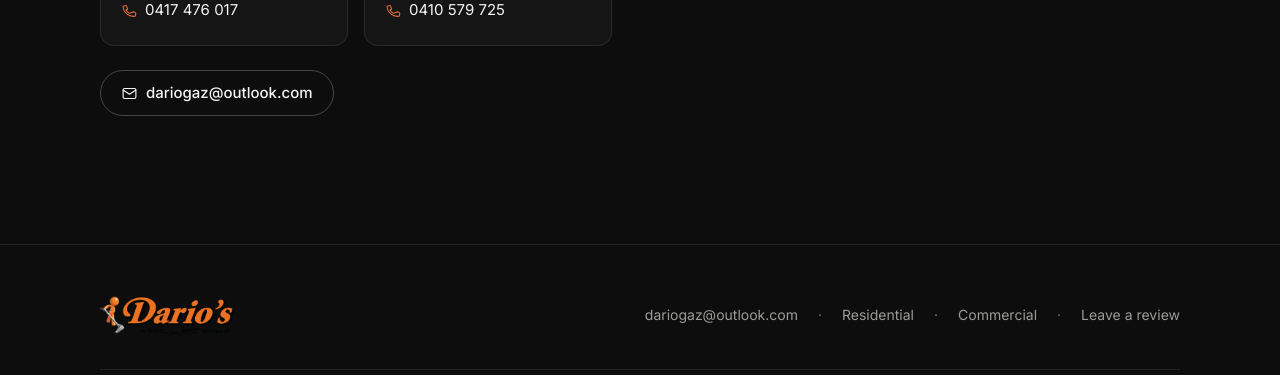
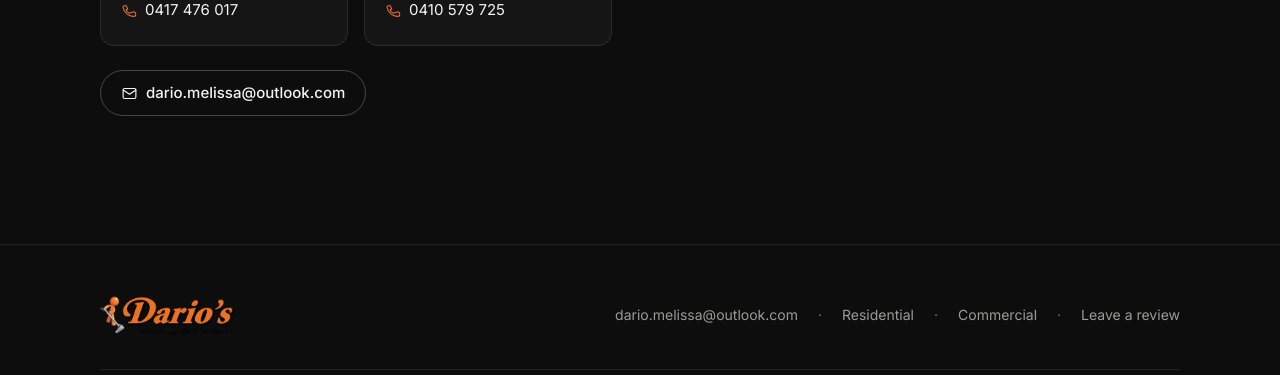
Before and after one commit to edderino/darios-cleaning-service, a React (Vite) app: page /commercial in a window 1280 px wide. Shown: the part 3444-3819 px from the top of the page. Built offline with nearby package versions, Linux system fonts and the light colour scheme; no server answers.

Commit message:
Update contact email to dario.melissa@outlook.com

```diff
--- a/src/data.js
+++ b/src/data.js
@@ -14,7 +14,7 @@ export const BUSINESS = {
   tagline: "Dirt's Final Destination",
   phoneRaw: '0417476017',
   phoneDisplay: '0417 476 017',
-  email: 'dariogaz@outlook.com',
+  email: 'dario.melissa@outlook.com',
   hours: 'Open Monday to Friday',
   // TODO: swap for the direct Google Business "write a review" link once
   // Dario supplies it — this is a plain, stable Google search in the
```
Also changed, not shown: 1 other file (tests, documents, lock files or other folders).
